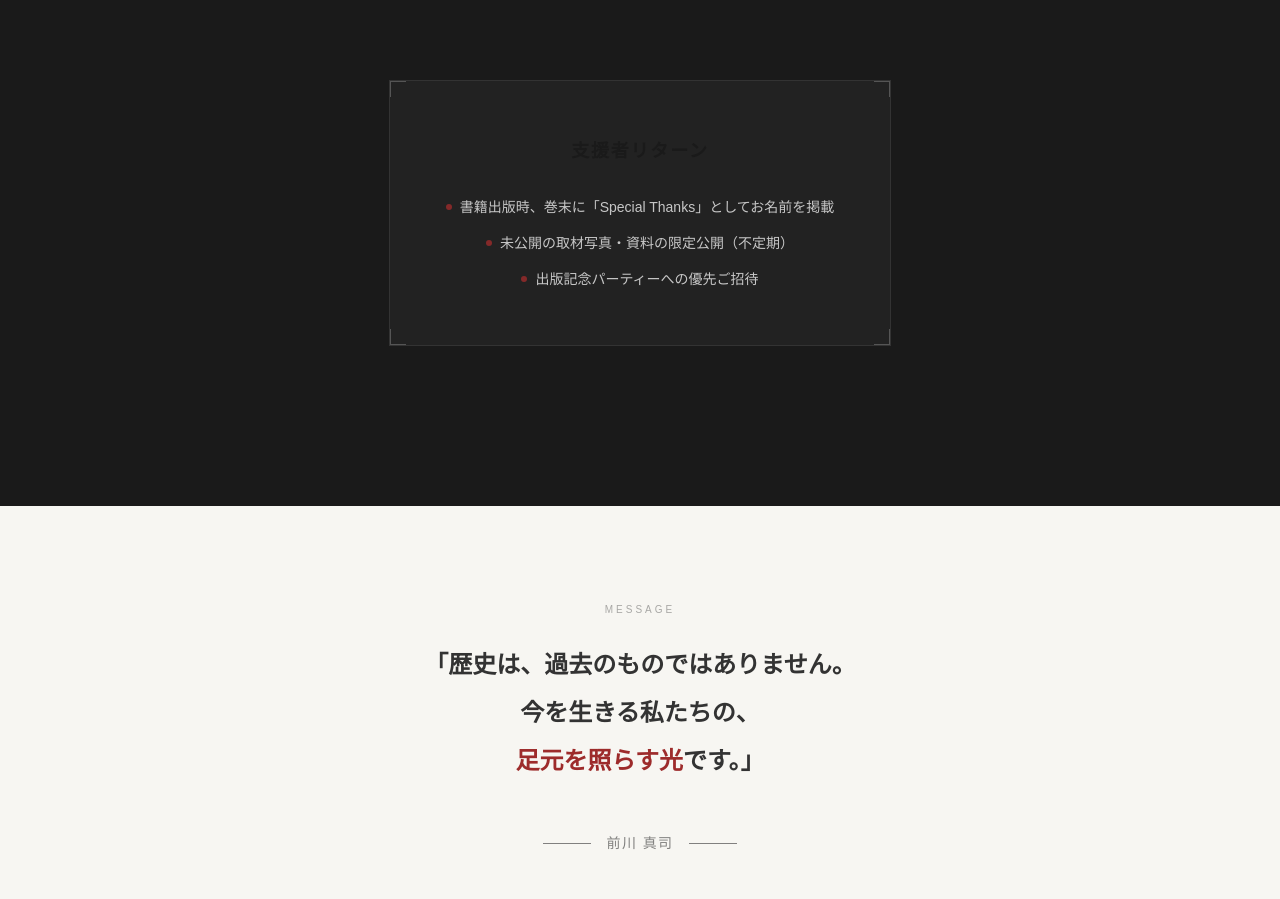
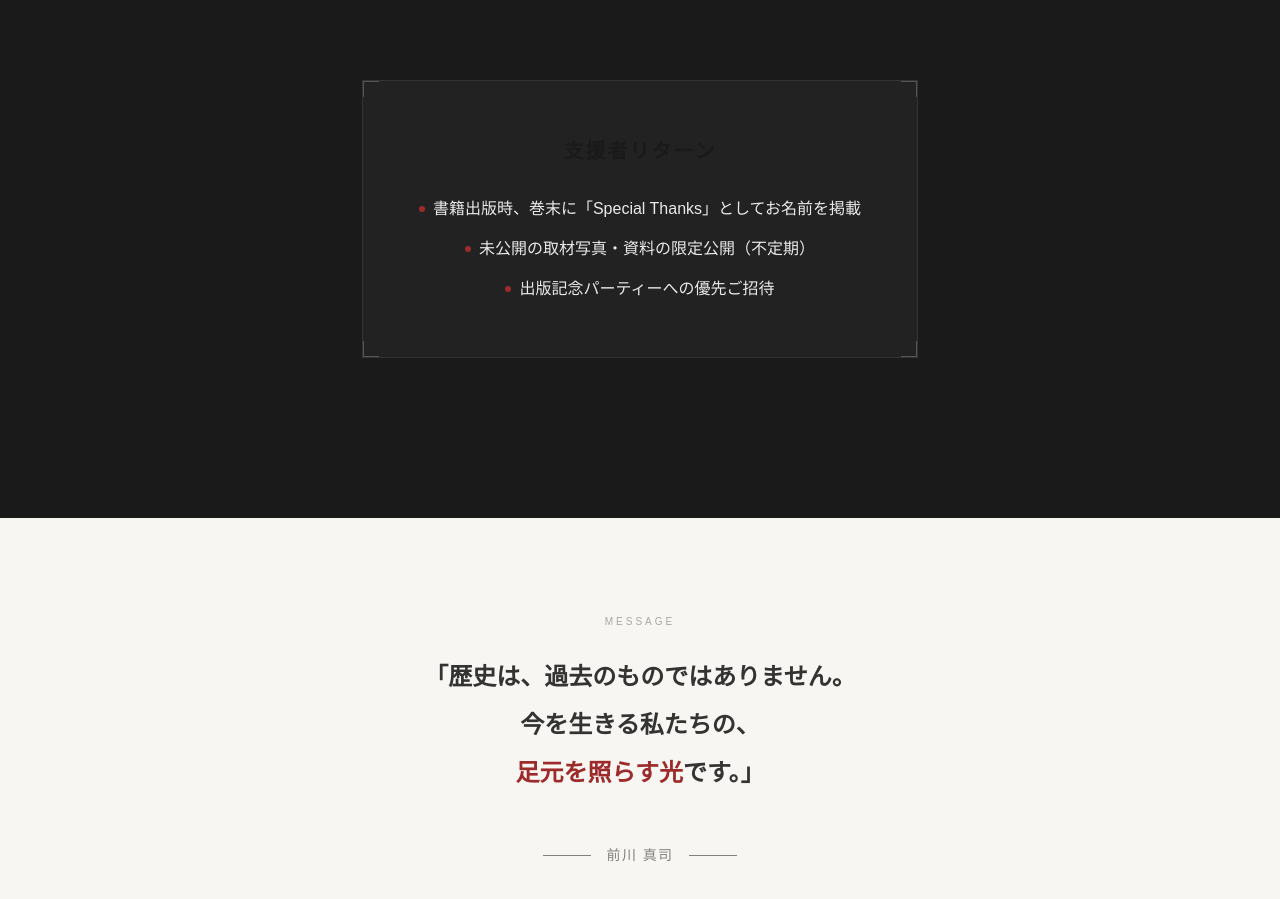
Before and after one commit to imashuku/maekawa-shikan-site-v2, a Next.js app: page /support in a window 1280 px wide. Shown: the part 2780-3679 px from the top of the page. Built offline with nearby package versions, Linux system fonts and the light colour scheme.

Commit message:
Fix: Change return section text to white for visibility

```diff
--- a/src/app/support/page.tsx
+++ b/src/app/support/page.tsx
@@ -216,8 +216,8 @@ export default function SupportPage() {
                         <div className="absolute bottom-0 left-0 w-4 h-4 border-b border-l border-[#555]"></div>
                         <div className="absolute bottom-0 right-0 w-4 h-4 border-b border-r border-[#555]"></div>
 
-                        <h4 className="text-lg text-[#e0e0e0] mb-8 font-bold tracking-widest">支援者リターン</h4>
-                        <ul className="text-sm space-y-4 opacity-80 text-left md:text-center font-light">
+                        <h4 className="text-xl text-white mb-8 font-bold tracking-widest">支援者リターン</h4>
+                        <ul className="text-base space-y-4 text-white/90 text-left md:text-center font-light">
                             <li className="flex flex-col md:flex-row items-center justify-center gap-2">
                                 <span className="w-1.5 h-1.5 bg-[#9d2b2b] rounded-full mb-1 md:mb-0"></span>
                                 書籍出版時、巻末に「Special Thanks」としてお名前を掲載
```
